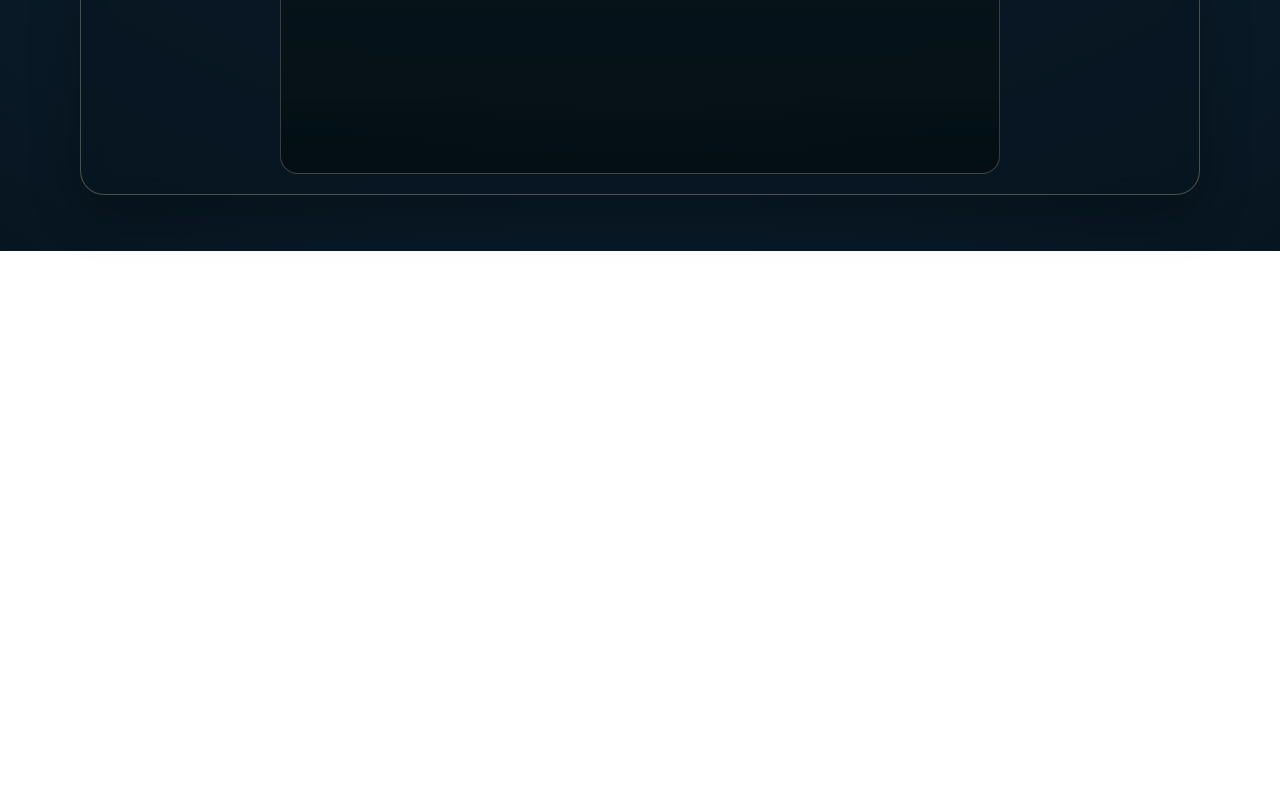
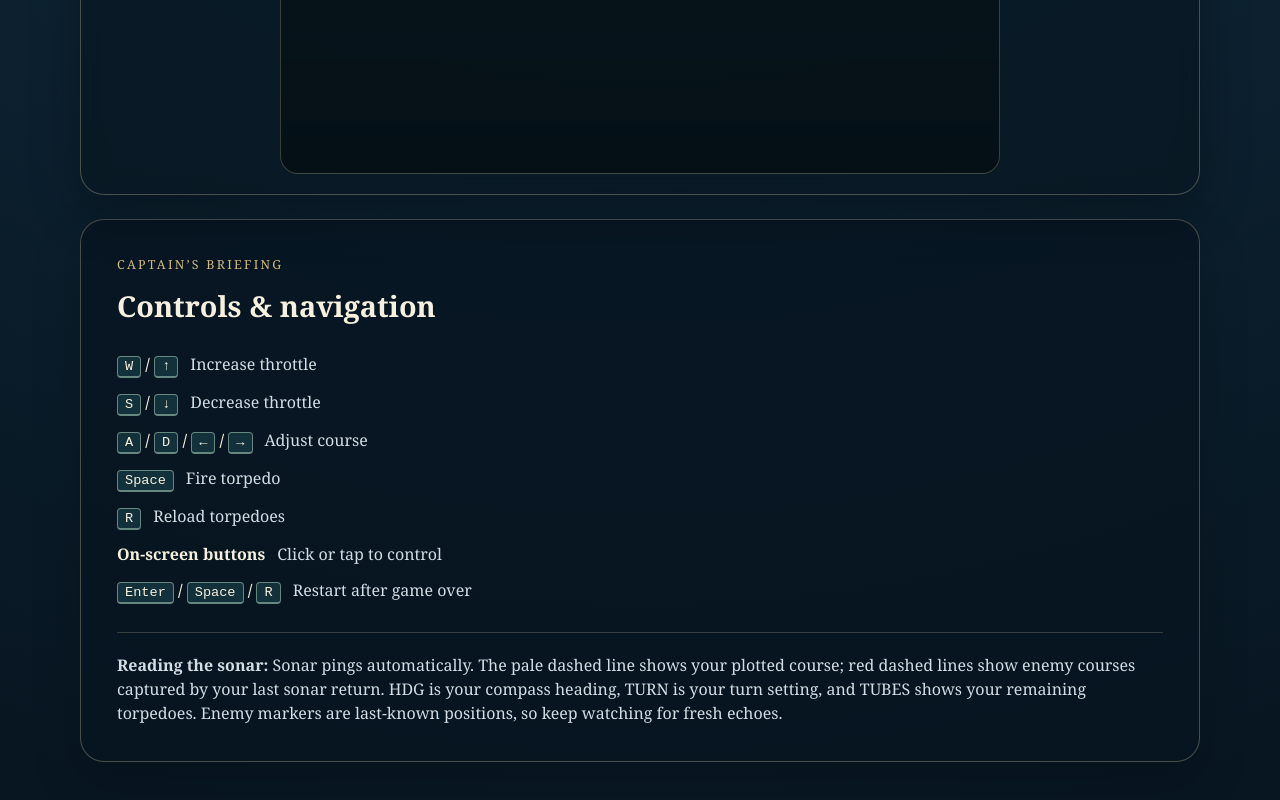
Before and after one commit to arissmiller/subsunk-game, a website built with Vite: page index.html in a window 1280 px wide. Shown: the part 908-1708 px from the top of the page. Before the commit the page ends 1159 px from the top, so only its background shows below. Built offline with nearby package versions, Linux system fonts and the light colour scheme; animation ran at ten frames a second.

Commit message:
version 2.0

```diff
--- a/src/main.ts
+++ b/src/main.ts
@@ -22,6 +22,20 @@ app.innerHTML = `
         <div class="game-surface" data-game-surface aria-hidden="true"></div>
       </div>
     </section>
+    <section class="instructions-card" aria-labelledby="instructions-title">
+      <p class="eyebrow">Captain’s briefing</p>
+      <h2 id="instructions-title">Controls &amp; navigation</h2>
+      <dl class="controls-guide">
+        <div><dt><kbd>W</kbd> / <kbd>↑</kbd></dt><dd>Increase throttle</dd></div>
+        <div><dt><kbd>S</kbd> / <kbd>↓</kbd></dt><dd>Decrease throttle</dd></div>
+        <div><dt><kbd>A</kbd> / <kbd>D</kbd> / <kbd>←</kbd> / <kbd>→</kbd></dt><dd>Adjust course</dd></div>
+        <div><dt><kbd>Space</kbd></dt><dd>Fire torpedo</dd></div>
+        <div><dt><kbd>R</kbd></dt><dd>Reload torpedoes</dd></div>
+        <div><dt>On-screen buttons</dt><dd>Click or tap to control</dd></div>
+        <div><dt><kbd>Enter</kbd> / <kbd>Space</kbd> / <kbd>R</kbd></dt><dd>Restart after game over</dd></div>
+      </dl>
+      <p class="radar-guide"><strong>Reading the sonar:</strong> Sonar pings automatically. The pale dashed line shows your plotted course; red dashed lines show enemy courses captured by your last sonar return. HDG is your compass heading, TURN is your turn setting, and TUBES shows your remaining torpedoes. Enemy markers are last-known positions, so keep watching for fresh echoes.</p>
+    </section>
   </main>
 `;
 
--- a/src/style.css
+++ b/src/style.css
@@ -133,6 +133,62 @@ select {
   height: 100%;
 }
 
+.instructions-card {
+  margin-top: 24px;
+  padding: clamp(20px, 4vw, 36px);
+  border: 1px solid rgba(244, 226, 178, 0.28);
+  border-radius: 24px;
+  background: rgba(7, 21, 32, 0.78);
+  box-shadow: 0 18px 50px rgba(0, 0, 0, 0.18);
+}
+
+.instructions-card h2 {
+  margin: 0 0 24px;
+  font-size: clamp(1.4rem, 3vw, 1.8rem);
+}
+
+.controls-guide {
+  display: grid;
+  grid-template-columns: minmax(0, 1fr);
+  gap: 12px 36px;
+  margin: 0;
+}
+
+.controls-guide > div {
+  display: flex;
+  align-items: baseline;
+  flex-wrap: wrap;
+  gap: 6px 12px;
+}
+
+.controls-guide dt {
+  margin: 0;
+  font-weight: bold;
+}
+
+.controls-guide dd {
+  margin: 0;
+  color: #d3dde3;
+}
+
+.instructions-card kbd {
+  display: inline-block;
+  padding: 2px 7px;
+  border: 1px solid #66877f;
+  border-bottom-width: 2px;
+  border-radius: 4px;
+  background: #12313a;
+  color: #f6f1de;
+  font: 0.85em ui-monospace, monospace;
+}
+
+.radar-guide {
+  margin: 28px 0 0;
+  padding-top: 20px;
+  border-top: 1px solid rgba(244, 226, 178, 0.2);
+  color: #d3dde3;
+}
+
 @media (max-width: 720px) {
   .projects-link {
     top: 12px;
```
